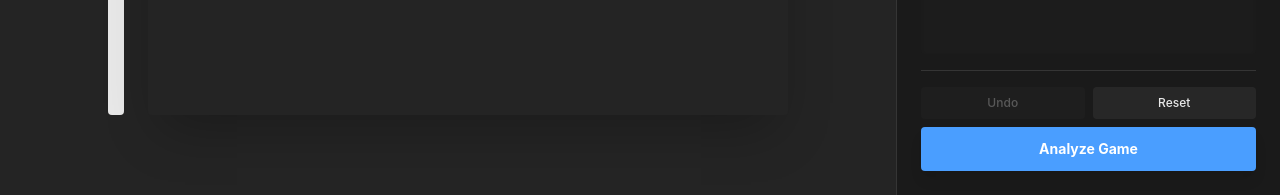
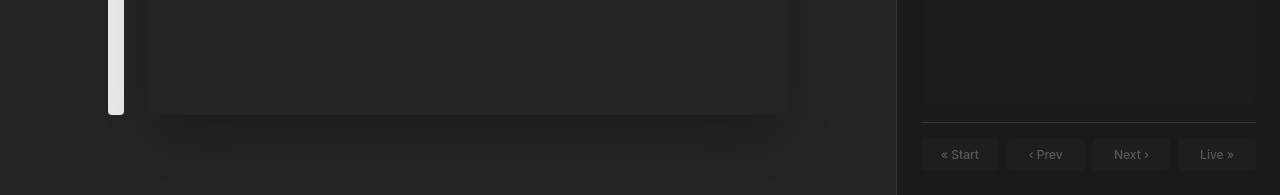
Before and after one commit to youneedgreg/chessy, a Next.js app: page /play in a window 1280 px wide. Shown: the part 605-800 px from the top of the page. Built offline with nearby package versions, Linux system fonts and the light colour scheme.

Commit message:
feat: add move navigation and evaluation tracking in game state

```diff
--- a/src/app/play/page.tsx
+++ b/src/app/play/page.tsx
@@ -22,7 +22,9 @@ export default function PlayPage() {
         evaluation,
         history,
         result,
-        lastMoveAnalysis
+        lastMoveAnalysis,
+        currentMoveIndex,
+        setCurrentMoveIndex
     } = useGameStore();
     // Compute arrows: only show the best move suggested by the engine
     const arrows: Arrow[] = useMemo(() => {
@@ -94,6 +96,15 @@ export default function PlayPage() {
 
     const canUndo = LEVELS[difficulty].allowUndo && history.length > 0;
 
+    // Move navigation logic
+    const canGoBack = (currentMoveIndex ?? -1) > -1;
+    const canGoForward = (currentMoveIndex ?? -1) < history.length - 1;
+
+    // The FEN to display for the board (replay or live)
+    const displayFen = (currentMoveIndex !== -1 && history[currentMoveIndex])
+        ? history[currentMoveIndex].fen
+        : fen;
+
     return (
         <div className="flex flex-col lg:flex-row h-screen w-full bg-background text-foreground overflow-hidden">
             {/* Main Board Area - Dominates the screen on mobile/tablet */}
@@ -109,7 +120,7 @@ export default function PlayPage() {
 
                     <div className="w-full max-w-[min(80vh,100%)]">
                         <ChessBoard
-                            fen={fen}
+                            fen={displayFen}
                             onPieceDrop={onDrop}
                             customSquareStyles={optionSquares}
                             onMouseOverSquare={onMouseOverSquare}
@@ -161,8 +172,18 @@ export default function PlayPage() {
                             {Array.from({ length: Math.ceil(history.length / 2) }).map((_, i) => (
                                 <div key={i} className="flex col-span-2 items-center gap-2 border-b border-white/5 pb-1">
                                     <span className="w-6 text-[10px] text-gray-500">{i + 1}.</span>
-                                    <span className="flex-1 text-white font-medium">{history[i * 2]?.san}</span>
-                                    <span className="flex-1 text-gray-400">{history[i * 2 + 1]?.san || ''}</span>
+                                    <span
+                                        className={`flex-1 cursor-pointer ${currentMoveIndex === i * 2 ? 'text-accent font-bold underline' : 'text-white font-medium'}`}
+                                        onClick={() => setCurrentMoveIndex(i * 2)}
+                                    >
+                                        {history[i * 2]?.san}
+                                    </span>
+                                    <span
+                                        className={`flex-1 cursor-pointer ${currentMoveIndex === i * 2 + 1 ? 'text-accent font-bold underline' : 'text-gray-400'}`}
+                                        onClick={() => setCurrentMoveIndex(i * 2 + 1)}
+                                    >
+                                        {history[i * 2 + 1]?.san || ''}
+                                    </span>
                                 </div>
                             ))}
                         </div>
@@ -189,23 +210,27 @@ export default function PlayPage() {
                     </div>
                 )}
 
-                <div className="mt-auto pt-4 border-t border-text-secondary/20 grid grid-cols-2 gap-2">
+                <div className="mt-auto pt-4 border-t border-text-secondary/20 grid grid-cols-4 gap-2">
                     <button
-                        onClick={undoMove}
-                        disabled={!canUndo}
-                        className="px-4 py-2 bg-text-secondary/10 hover:bg-text-secondary/20 disabled:opacity-30 disabled:cursor-not-allowed rounded text-xs font-medium transition-colors"
-                    >
-                        Undo
-                    </button>
+                        onClick={() => setCurrentMoveIndex(0)}
+                        disabled={history.length === 0 || currentMoveIndex === 0}
+                        className="px-2 py-2 bg-text-secondary/10 hover:bg-text-secondary/20 disabled:opacity-30 disabled:cursor-not-allowed rounded text-xs font-medium transition-colors"
+                    >&#171; Start</button>
                     <button
-                        onClick={handleReset}
-                        className="px-4 py-2 bg-text-secondary/10 hover:bg-text-secondary/20 rounded text-xs font-medium transition-colors"
-                    >
-                        Reset
-                    </button>
-                    <button className="col-span-2 px-4 py-3 bg-accent text-white hover:bg-accent/90 rounded text-sm font-bold transition-transform active:scale-95 shadow-lg">
-                        Analyze Game
-                    </button>
+                        onClick={() => setCurrentMoveIndex(Math.max(0, (currentMoveIndex ?? -1) - 1))}
+                        disabled={!canGoBack}
+                        className="px-2 py-2 bg-text-secondary/10 hover:bg-text-secondary/20 disabled:opacity-30 disabled:cursor-not-allowed rounded text-xs font-medium transition-colors"
+                    >&#8249; Prev</button>
+                    <button
+                        onClick={() => setCurrentMoveIndex(Math.min(history.length - 1, (currentMoveIndex ?? -1) + 1))}
+                        disabled={!canGoForward}
+                        className="px-2 py-2 bg-text-secondary/10 hover:bg-text-secondary/20 disabled:opacity-30 disabled:cursor-not-allowed rounded text-xs font-medium transition-colors"
+                    >Next &#8250;</button>
+                    <button
+                        onClick={() => setCurrentMoveIndex(-1)}
+                        disabled={currentMoveIndex === -1}
+                        className="px-2 py-2 bg-text-secondary/10 hover:bg-text-secondary/20 disabled:opacity-30 disabled:cursor-not-allowed rounded text-xs font-medium transition-colors"
+                    >Live &#187;</button>
                 </div>
             </aside>
         </div>
--- a/src/hooks/useChessEngine.ts
+++ b/src/hooks/useChessEngine.ts
@@ -21,7 +21,8 @@ export function useChessEngine() {
         lastEvaluation,
         history,
         addMistake,
-        setLastMoveAnalysis
+        setLastMoveAnalysis,
+        setMoveEvaluation
     } = useGameStore();
 
     // Effect to update engine options when difficulty changes
@@ -45,8 +46,12 @@ export function useChessEngine() {
 
             // Analyze the move that just happened
             if (lastEvaluation && history.length > 0) {
-                const lastMove = history[history.length - 1]; // This is the move that led to current FEN
+                const lastMoveIdx = history.length - 1;
+                const lastMove = history[lastMoveIdx]; // This is the move that led to current FEN
                 const moveColor = turn === 'w' ? 'b' : 'w'; // The side that just moved
+
+                // Update evaluation for the last move in history
+                setMoveEvaluation(lastMoveIdx, evaluation);
 
                 // Detect tactics in the NEW position (did we miss a tactic? or did we create one?)
                 // Actually, tactics flags usually refer to the patterns present.
--- a/src/store/gameStore.ts
+++ b/src/store/gameStore.ts
@@ -26,6 +26,10 @@ export const useGameStore = create<GameStore>((set, get) => ({
     showEvalBar: true,
 
     mistakes: [],
+    currentMoveIndex: -1, // -1 means live/latest
+    setCurrentMoveIndex: (index) => {
+        set({ currentMoveIndex: index });
+    },
 
     // Actions
     makeMove: (source: string, target: string, promotion: string = 'q') => {
@@ -53,7 +57,19 @@ export const useGameStore = create<GameStore>((set, get) => ({
                             ? (gameCopy.turn() === 'w' ? '0-1' : '1-0')
                             : '1/2-1/2')
                         : null,
-                    history: gameCopy.history({ verbose: true }).map(m => ({ uci: m.lan, san: m.san })),
+                    history: gameCopy.history({ verbose: true }).map((m, idx, arr) => ({
+                        uci: m.lan,
+                        san: m.san,
+                        fen: (() => {
+                            // Reconstruct FEN for each move
+                            const tempGame = new Chess();
+                            for (let i = 0; i <= idx; i++) {
+                                tempGame.move(arr[i]);
+                            }
+                            return tempGame.fen();
+                        })(),
+                        evaluation: null // To be filled after engine analysis
+                    })),
                     lastEvaluation: evaluation, // Save prev eval
                     evaluation: null, // Clear current eval until re-analysis
                 });
@@ -79,7 +95,18 @@ export const useGameStore = create<GameStore>((set, get) => ({
             turn: gameCopy.turn(),
             isGameOver: false,
             result: null,
-            history: gameCopy.history({ verbose: true }).map(m => ({ uci: m.lan, san: m.san })),
+            history: gameCopy.history({ verbose: true }).map((m, idx, arr) => ({
+                uci: m.lan,
+                san: m.san,
+                fen: (() => {
+                    const tempGame = new Chess();
+                    for (let i = 0; i <= idx; i++) {
+                        tempGame.move(arr[i]);
+                    }
+                    return tempGame.fen();
+                })(),
+                evaluation: null
+            })),
             evaluation: null, // Clear eval on undo
             lastMoveAnalysis: null,
         });
@@ -129,5 +156,15 @@ export const useGameStore = create<GameStore>((set, get) => ({
 
     setLastMoveAnalysis: (analysis) => {
         set({ lastMoveAnalysis: analysis });
+    },
+
+    setMoveEvaluation: (moveIndex, evaluation) => {
+        set((state) => {
+            if (!state.history[moveIndex]) return {};
+            const updatedHistory = state.history.map((move, idx) =>
+                idx === moveIndex ? { ...move, evaluation } : move
+            );
+            return { history: updatedHistory };
+        });
     }
 }));
--- a/src/store/types.ts
+++ b/src/store/types.ts
@@ -59,7 +59,7 @@ export interface GameState {
     turn: 'w' | 'b';
     isGameOver: boolean;
     result: string | null; // "1-0", "0-1", "1/2-1/2" or null
-    history: { uci: string; san: string }[]; // UCI for engine, SAN for UI
+    history: { uci: string; san: string; fen: string; evaluation: EngineEvaluation | null }[]; // UCI for engine, SAN for UI, FEN, and evaluation
 
     // Engine & Analysis
     evaluation: EngineEvaluation | null;
@@ -82,6 +82,8 @@ export interface GameState {
         betterMove: string;
         evalDiff: number;
     }[];
+        // Move navigation (replay)
+        currentMoveIndex: number; // -1 means live/latest
 }
 
 export interface GameActions {
@@ -101,6 +103,18 @@ export interface GameActions {
     setAnalyzing: (isAnalyzing: boolean) => void;
     addMistake: (mistake: GameState['mistakes'][0]) => void;
     setLastMoveAnalysis: (analysis: MoveAnalysis | null) => void;
+        /**
+         * Set the current move index for navigation/replay.
+         * @param index The move index to navigate to (-1 for latest)
+         */
+        setCurrentMoveIndex: (index: number) => void;
+
+    /**
+     * Set the evaluation for a move in the history by index.
+     * @param moveIndex Index of the move in history
+     * @param evaluation EngineEvaluation to set
+     */
+    setMoveEvaluation: (moveIndex: number, evaluation: EngineEvaluation) => void;
 }
 
 // Combined Store Type
```
